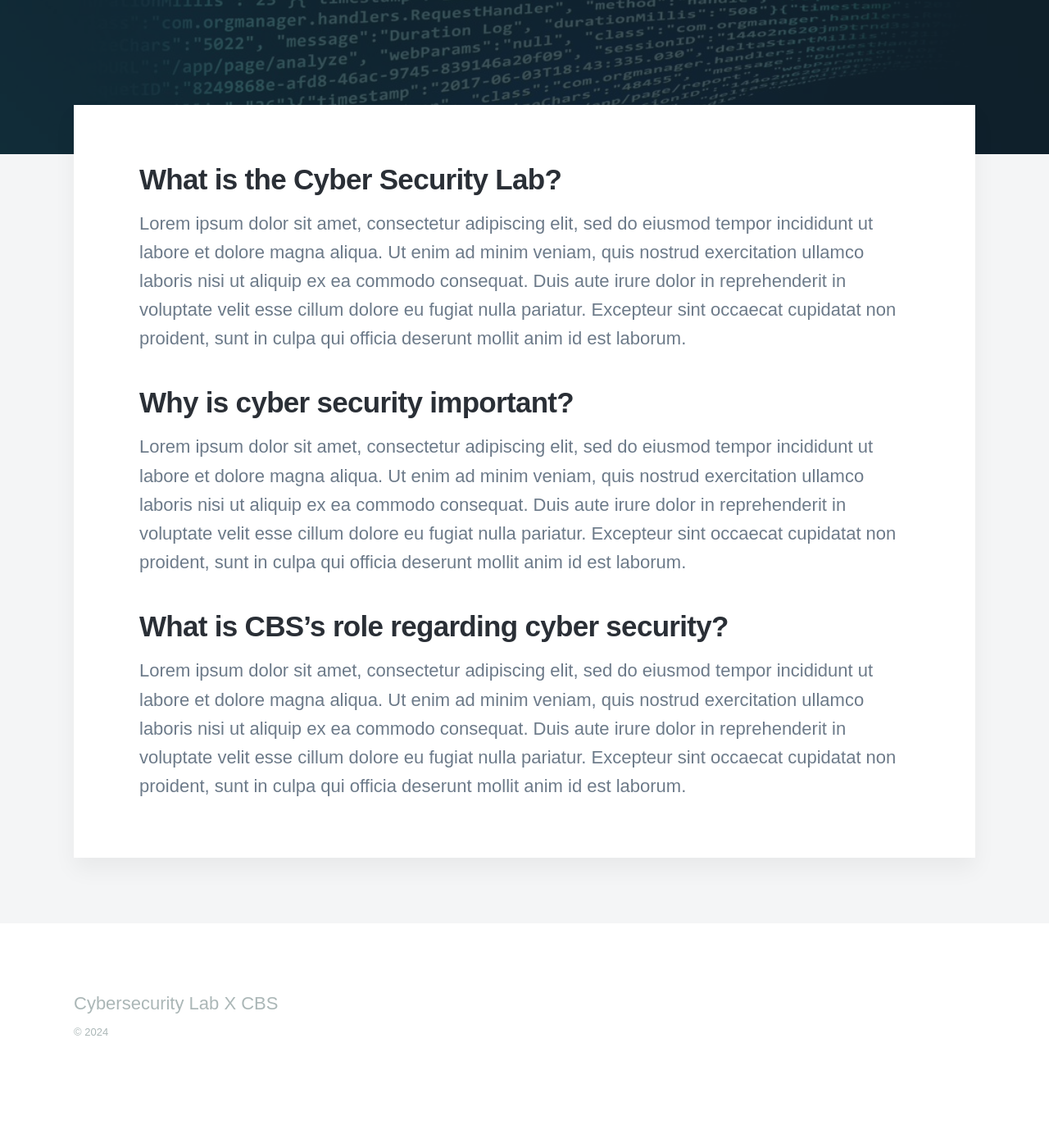
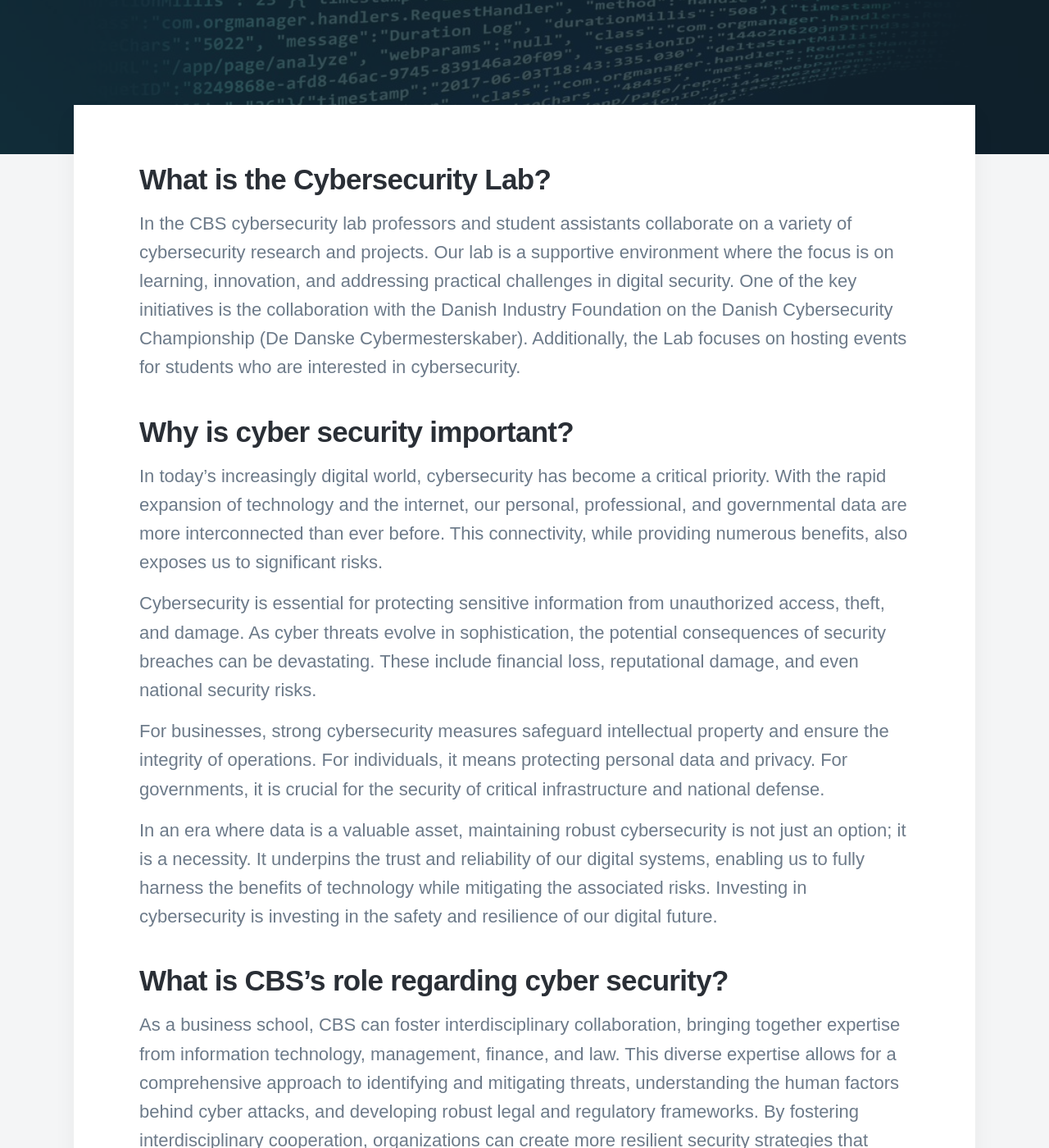
Before and after one commit to CBS-Cybersecurity-Group/CybersecurityWebpage, a Jekyll site: the page built from Personal/_pages/about.md, in a window 1280 px wide and 1400 px high, scrolled down 453 px. Shown: the whole window at 82% size. Built offline with Jekyll 4.4.1, drawn with Linux system fonts in a browser that asks for light colours; nearby versions of some CDN libraries; some web fonts are replaced; before the commit the page ends 1798 px from its top, so only the background shows below that; some of the changed text lies outside the part shown.

Commit message:
Added content to the about page

```diff
--- a/Personal/_pages/about.md
+++ b/Personal/_pages/about.md
@@ -1,19 +1,25 @@
 ---
-title: About Cyber Security Lab X CBS
-subtitle: Get to know more about our cyber security lab.
-description: Get to know more about our cyber security lab.
+title: About Cybersecurity Lab X CBS
+subtitle: Get to know more about our Cybersecurity Lab.
+description: Get to know more about our Cybersecurity Lab.
 featured_image: /images/demo/about.jpg
 ---
 
-## What is the Cyber Security Lab?
+## What is the Cybersecurity Lab?
 
-Lorem ipsum dolor sit amet, consectetur adipiscing elit, sed do eiusmod tempor incididunt ut labore et dolore magna aliqua. Ut enim ad minim veniam, quis nostrud exercitation ullamco laboris nisi ut aliquip ex ea commodo consequat. Duis aute irure dolor in reprehenderit in voluptate velit esse cillum dolore eu fugiat nulla pariatur. Excepteur sint occaecat cupidatat non proident, sunt in culpa qui officia deserunt mollit anim id est laborum.
+In the CBS cybersecurity lab professors and student assistants collaborate on a variety of cybersecurity research and projects. Our lab is a supportive environment where the focus is on learning, innovation, and addressing practical challenges in digital security. One of the key initiatives is the collaboration with the Danish Industry Foundation on the Danish Cybersecurity Championship (De Danske Cybermesterskaber). Additionally, the Lab focuses on hosting events for students who are interested in cybersecurity.
 
 ## Why is cyber security important?
 
-Lorem ipsum dolor sit amet, consectetur adipiscing elit, sed do eiusmod tempor incididunt ut labore et dolore magna aliqua. Ut enim ad minim veniam, quis nostrud exercitation ullamco laboris nisi ut aliquip ex ea commodo consequat. Duis aute irure dolor in reprehenderit in voluptate velit esse cillum dolore eu fugiat nulla pariatur. Excepteur sint occaecat cupidatat non proident, sunt in culpa qui officia deserunt mollit anim id est laborum.
+In today's increasingly digital world, cybersecurity has become a critical priority. With the rapid expansion of technology and the internet, our personal, professional, and governmental data are more interconnected than ever before. This connectivity, while providing numerous benefits, also exposes us to significant risks.
+
+Cybersecurity is essential for protecting sensitive information from unauthorized access, theft, and damage. As cyber threats evolve in sophistication, the potential consequences of security breaches can be devastating. These include financial loss, reputational damage, and even national security risks.
+
+For businesses, strong cybersecurity measures safeguard intellectual property and ensure the integrity of operations. For individuals, it means protecting personal data and privacy. For governments, it is crucial for the security of critical infrastructure and national defense.
+
+In an era where data is a valuable asset, maintaining robust cybersecurity is not just an option; it is a necessity. It underpins the trust and reliability of our digital systems, enabling us to fully harness the benefits of technology while mitigating the associated risks. Investing in cybersecurity is investing in the safety and resilience of our digital future.
 
 
 ## What is CBS's role regarding cyber security?
 
-Lorem ipsum dolor sit amet, consectetur adipiscing elit, sed do eiusmod tempor incididunt ut labore et dolore magna aliqua. Ut enim ad minim veniam, quis nostrud exercitation ullamco laboris nisi ut aliquip ex ea commodo consequat. Duis aute irure dolor in reprehenderit in voluptate velit esse cillum dolore eu fugiat nulla pariatur. Excepteur sint occaecat cupidatat non proident, sunt in culpa qui officia deserunt mollit anim id est laborum.
+As a business school, CBS can foster interdisciplinary collaboration, bringing together expertise from information technology, management, finance, and law. This diverse expertise allows for a comprehensive approach to identifying and mitigating threats, understanding the human factors behind cyber attacks, and developing robust legal and regulatory frameworks. By fostering interdisciplinary cooperation, organizations can create more resilient security strategies that address the multifaceted nature of cyber threats, ensuring a more secure digital environment for everyone.
```
